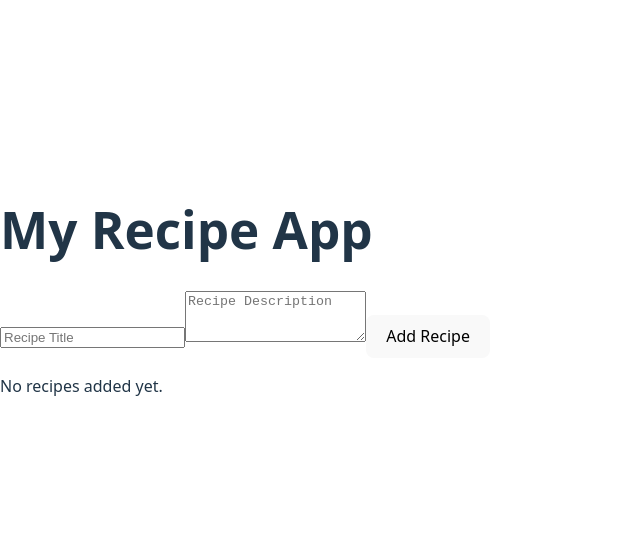
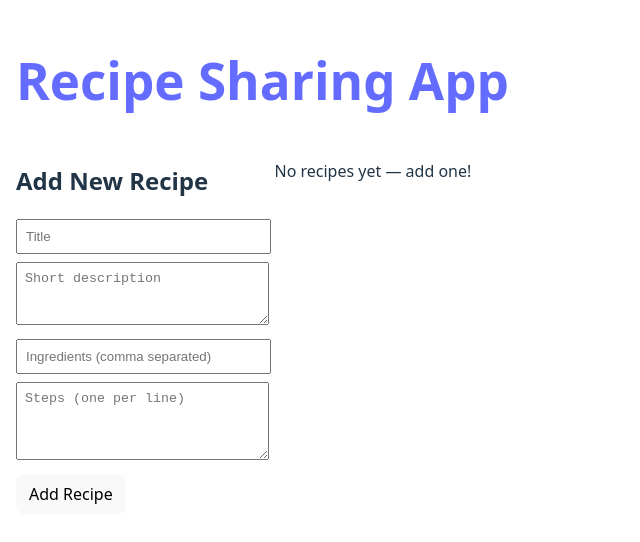
Before and after one commit to duolgT/alx-fe-reactjs, a React (Vite) app in the folder recipe-sharing-app/: page / in a window 1280 px wide. Shown: the part 110-652 px from the top of the page, without its empty margins (0-640 px from the left). Built offline with nearby package versions, Linux system fonts and the light colour scheme.

Commit message:
detailed recipe

```diff
--- a/recipe-sharing-app/src/App.jsx
+++ b/recipe-sharing-app/src/App.jsx
@@ -1,25 +1,44 @@
 // src/App.jsx
-
+import React from 'react';
+import { BrowserRouter as Router, Routes, Route, Link } from 'react-router-dom';
 
 import AddRecipeForm from './components/AddRecipeForm';
 import RecipeList from './components/RecipeList';
+import RecipeDetails from './components/RecipeDetails';
+import EditRecipeForm from './components/EditRecipeForm';
 
-function App() {
+function Home() {
   return (
-    <div className="min-h-screen bg-gray-100 flex items-center justify-center p-6">
-      <div className="w-full max-w-2xl space-y-6">
-        <h1 className="text-2xl font-bold text-center text-green-700">
-          My Recipe App
-        </h1>
-
-        {/* Add new recipe */}
+    <div style={{ display: 'grid', gridTemplateColumns: '1fr 1fr', gap: 24 }}>
+      <div>
         <AddRecipeForm />
-
-        {/* List of recipes */}
+      </div>
+      <div>
         <RecipeList />
       </div>
     </div>
   );
 }
 
-export default App;
+export default function App() {
+  return (
+    <Router>
+      <div style={{ maxWidth: 900, margin: '24px auto', padding: '0 16px' }}>
+        <header style={{ marginBottom: 24 }}>
+          <Link to="/" style={{ textDecoration: 'none' }}>
+            <h1>Recipe Sharing App</h1>
+          </Link>
+        </header>
+
+        <main>
+          <Routes>
+            <Route path="/" element={<Home />} />
+            <Route path="/recipes/:id" element={<RecipeDetails />} />
+            <Route path="/recipes/:id/edit" element={<EditRecipeForm />} />
+            {/* add more routes as needed */}
+          </Routes>
+        </main>
+      </div>
+    </Router>
+  );
+}
--- a/recipe-sharing-app/src/components/AddRecipeForm.jsx
+++ b/recipe-sharing-app/src/components/AddRecipeForm.jsx
@@ -1,58 +1,93 @@
 // src/components/AddRecipeForm.jsx
-
-
-import { useState } from 'react';
+import React, { useState } from 'react';
+import { useNavigate } from 'react-router-dom';
 import { useRecipeStore } from './recipeStore';
 
-const AddRecipeForm = () => {
-  const addRecipe = useRecipeStore((state) => state.addRecipe);
+export default function AddRecipeForm() {
+  const addRecipe = useRecipeStore((s) => s.addRecipe);
+  const navigate = useNavigate();
+
   const [title, setTitle] = useState('');
   const [description, setDescription] = useState('');
+  // simple comma-separated ingredients and newline-separated steps
+  const [ingredientsStr, setIngredientsStr] = useState('');
+  const [stepsStr, setStepsStr] = useState('');
 
-  const handleSubmit = (event) => {
-    event.preventDefault();
+  const handleSubmit = (e) => {
+    e.preventDefault();
+    if (!title.trim()) return;
 
-    if (!title.trim() || !description.trim()) return;
+    const id = Date.now().toString(); // simple unique id
+    const newRecipe = {
+      id,
+      title: title.trim(),
+      description: description.trim(),
+      ingredients: ingredientsStr
+        .split(',')
+        .map((s) => s.trim())
+        .filter(Boolean),
+      steps: stepsStr
+        .split('\n')
+        .map((s) => s.trim())
+        .filter(Boolean),
+    };
 
-    addRecipe({
-      id: Date.now(),
-      title,
-      description,
-    });
-
+    addRecipe(newRecipe);
+    // navigate to the new recipe's details page
+    navigate(`/recipes/${id}`);
+    // clear form
     setTitle('');
     setDescription('');
+    setIngredientsStr('');
+    setStepsStr('');
   };
 
   return (
-    <form
-      onSubmit={handleSubmit}
-      className="space-y-3 border p-4 rounded-lg shadow-sm bg-gray-50"
-    >
+    <form onSubmit={handleSubmit} style={{ marginBottom: 24 }}>
+      <h2>Add New Recipe</h2>
+
+      <div>
         <input
-        type="text"
+          placeholder="Title"
           value={title}
           onChange={(e) => setTitle(e.target.value)}
-        placeholder="Recipe Title"
-        className="w-full border rounded p-2"
           required
+          style={{ width: '100%', padding: 8, marginBottom: 8 }}
         />
+      </div>
+
+      <div>
         <textarea
+          placeholder="Short description"
           value={description}
           onChange={(e) => setDescription(e.target.value)}
-        placeholder="Recipe Description"
-        className="w-full border rounded p-2"
-        rows="3"
-        required
+          rows={3}
+          style={{ width: '100%', padding: 8, marginBottom: 8 }}
         />
-      <button
-        type="submit"
-        className="px-4 py-2 bg-green-600 text-white rounded-md"
-      >
+      </div>
+
+      <div>
+        <input
+          placeholder="Ingredients (comma separated)"
+          value={ingredientsStr}
+          onChange={(e) => setIngredientsStr(e.target.value)}
+          style={{ width: '100%', padding: 8, marginBottom: 8 }}
+        />
+      </div>
+
+      <div>
+        <textarea
+          placeholder="Steps (one per line)"
+          value={stepsStr}
+          onChange={(e) => setStepsStr(e.target.value)}
+          rows={4}
+          style={{ width: '100%', padding: 8, marginBottom: 8 }}
+        />
+      </div>
+
+      <button type="submit" style={{ padding: '8px 12px' }}>
         Add Recipe
       </button>
     </form>
   );
-};
-
-export default AddRecipeForm;
+}
--- /dev/null
+++ b/recipe-sharing-app/src/components/EditRecipeForm.jsx
@@ -0,0 +1,73 @@
+// src/components/EditRecipeForm.jsx
+import React, { useEffect, useState } from 'react';
+import { useNavigate, useParams } from 'react-router-dom';
+import { useRecipeStore } from './recipeStore';
+
+export default function EditRecipeForm() {
+  const { id } = useParams();
+  const recipe = useRecipeStore((s) => s.recipes.find((r) => r.id === id));
+  const updateRecipe = useRecipeStore((s) => s.updateRecipe);
+  const navigate = useNavigate();
+
+  const [title, setTitle] = useState('');
+  const [description, setDescription] = useState('');
+  const [ingredientsStr, setIngredientsStr] = useState('');
+  const [stepsStr, setStepsStr] = useState('');
+
+  useEffect(() => {
+    if (recipe) {
+      setTitle(recipe.title || '');
+      setDescription(recipe.description || '');
+      setIngredientsStr((recipe.ingredients || []).join(', '));
+      setStepsStr((recipe.steps || []).join('\n'));
+    }
+  }, [recipe]);
+
+  if (!recipe) {
+    return <p>Recipe not found.</p>;
+  }
+
+  const handleSubmit = (e) => {
+    e.preventDefault();
+    updateRecipe({
+      id,
+      title: title.trim(),
+      description: description.trim(),
+      ingredients: ingredientsStr
+        .split(',')
+        .map((s) => s.trim())
+        .filter(Boolean),
+      steps: stepsStr
+        .split('\n')
+        .map((s) => s.trim())
+        .filter(Boolean),
+    });
+    navigate(`/recipes/${id}`);
+  };
+
+  return (
+    <form onSubmit={handleSubmit}>
+      <h2>Edit Recipe</h2>
+
+      <div>
+        <input value={title} onChange={(e) => setTitle(e.target.value)} required style={{ width: '100%', padding: 8, marginBottom: 8 }} />
+      </div>
+
+      <div>
+        <textarea value={description} onChange={(e) => setDescription(e.target.value)} rows={3} style={{ width: '100%', padding: 8, marginBottom: 8 }} />
+      </div>
+
+      <div>
+        <input value={ingredientsStr} onChange={(e) => setIngredientsStr(e.target.value)} placeholder="Ingredients (comma separated)" style={{ width: '100%', padding: 8, marginBottom: 8 }} />
+      </div>
+
+      <div>
+        <textarea value={stepsStr} onChange={(e) => setStepsStr(e.target.value)} rows={4} placeholder="One step per line" style={{ width: '100%', padding: 8, marginBottom: 8 }} />
+      </div>
+
+      <button type="submit" style={{ padding: '8px 12px' }}>
+        Save Changes
+      </button>
+    </form>
+  );
+}
--- /dev/null
+++ b/recipe-sharing-app/src/components/RecipeDetails.jsx
@@ -0,0 +1,59 @@
+// src/components/RecipeDetails.jsx
+import React from 'react';
+import { useParams, Link } from 'react-router-dom';
+import DeleteRecipeButton from './DeleteRecipeButton';
+import { useRecipeStore } from './recipeStore';
+
+export default function RecipeDetails() {
+  const { id } = useParams();
+  const recipe = useRecipeStore((s) => s.recipes.find((r) => r.id === id));
+
+  if (!recipe) {
+    return (
+      <div>
+        <p>Recipe not found.</p>
+        <Link to="/">Back to list</Link>
+      </div>
+    );
+  }
+
+  return (
+    <div>
+      <h1>{recipe.title}</h1>
+      <p>{recipe.description}</p>
+
+      <h3>Ingredients</h3>
+      {recipe.ingredients && recipe.ingredients.length ? (
+        <ul>
+          {recipe.ingredients.map((ing, i) => (
+            <li key={i}>{ing}</li>
+          ))}
+        </ul>
+      ) : (
+        <p><small>No ingredients provided.</small></p>
+      )}
+
+      <h3>Steps</h3>
+      {recipe.steps && recipe.steps.length ? (
+        <ol>
+          {recipe.steps.map((step, i) => (
+            <li key={i}>{step}</li>
+          ))}
+        </ol>
+      ) : (
+        <p><small>No steps provided.</small></p>
+      )}
+
+      <div style={{ marginTop: 12 }}>
+        <Link to={`/recipes/${id}/edit`} style={{ marginRight: 12 }}>
+          Edit Recipe
+        </Link>
+        <DeleteRecipeButton id={id} />
+      </div>
+
+      <div style={{ marginTop: 16 }}>
+        <Link to="/">← Back to all recipes</Link>
+      </div>
+    </div>
+  );
+}
--- a/recipe-sharing-app/src/components/RecipeList.jsx
+++ b/recipe-sharing-app/src/components/RecipeList.jsx
@@ -1,28 +1,52 @@
 // src/components/RecipeList.jsx
-
-
+import React from 'react';
+import { Link } from 'react-router-dom';
+import DeleteRecipeButton from './DeleteRecipeButton';
 import { useRecipeStore } from './recipeStore';
 
-const RecipeList = () => {
-  const recipes = useRecipeStore((state) => state.recipes);
+export default function RecipeList() {
+  const recipes = useRecipeStore((s) => s.recipes);
 
-  if (recipes.length === 0) {
-    return <p className="text-gray-500">No recipes added yet.</p>;
+  if (!recipes || recipes.length === 0) {
+    return <p>No recipes yet — add one!</p>;
   }
 
   return (
-    <div className="space-y-4">
-      {recipes.map((recipe) => (
-        <div
-          key={recipe.id}
-          className="border rounded-lg p-4 shadow-sm bg-white"
-        >
-          <h3 className="text-lg font-semibold">{recipe.title}</h3>
-          <p className="text-gray-700">{recipe.description}</p>
-        </div>
-      ))}
+    <div>
+      <h2>All Recipes</h2>
+      <ul style={{ listStyle: 'none', padding: 0 }}>
+        {recipes.map((r) => (
+          <li
+            key={r.id}
+            style={{
+              border: '1px solid #ddd',
+              padding: 12,
+              marginBottom: 8,
+              borderRadius: 6,
+              display: 'flex',
+              justifyContent: 'space-between',
+              alignItems: 'center',
+            }}
+          >
+            <div>
+              <Link to={`/recipes/${r.id}`} style={{ fontWeight: 'bold' }}>
+                {r.title}
+              </Link>
+              <div style={{ color: '#555' }}>
+                {r.description ? r.description : <small>No description</small>}
+              </div>
+            </div>
+
+            <div style={{ display: 'flex', gap: 8 }}>
+              <Link to={`/recipes/${r.id}/edit`} aria-label={`Edit ${r.title}`}>
+                Edit
+              </Link>
+
+              <DeleteRecipeButton id={r.id} />
+            </div>
+          </li>
+        ))}
+      </ul>
     </div>
   );
-};
-
-export default RecipeList;
+}
--- a/recipe-sharing-app/src/components/recipeStore.js
+++ b/recipe-sharing-app/src/components/recipeStore.js
@@ -5,6 +5,13 @@ export const useRecipeStore = create((set) => ({
   recipes: [],
   addRecipe: (newRecipe) =>
     set((state) => ({ recipes: [...state.recipes, newRecipe] })),
-  setRecipes: (recipes) =>
-    set({ recipes: Array.isArray(recipes) ? recipes : [] }),
+  updateRecipe: (updatedRecipe) =>
+    set((state) => ({
+      recipes: state.recipes.map((r) =>
+        r.id === updatedRecipe.id ? { ...r, ...updatedRecipe } : r
+      ),
+    })),
+  deleteRecipe: (id) =>
+    set((state) => ({ recipes: state.recipes.filter((r) => r.id !== id) })),
+  setRecipes: (recipes) => set({ recipes: Array.isArray(recipes) ? recipes : [] }),
 }));
```
Also changed, not shown: recipe-sharing-app/src/components/DeleteRecipeButton.jsx (+23 -0 lines). Lines whose indentation alone changed are shown as unchanged.
